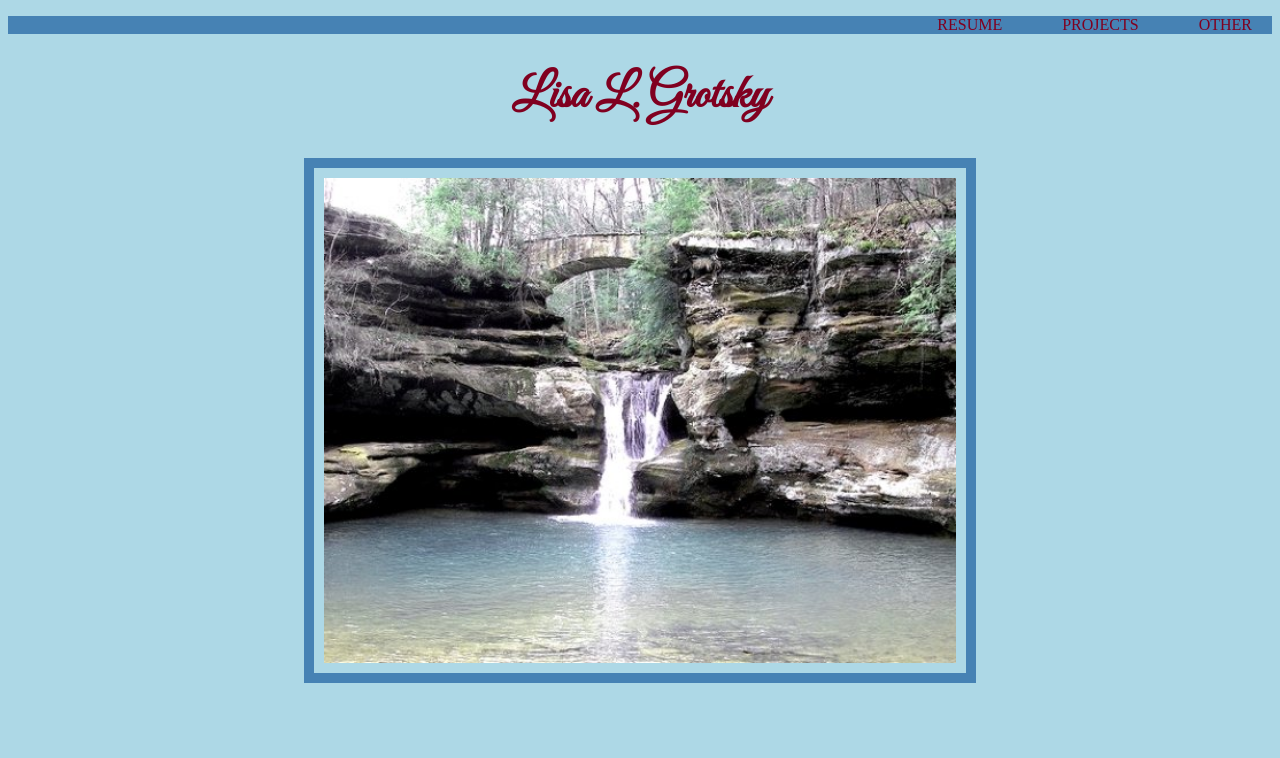
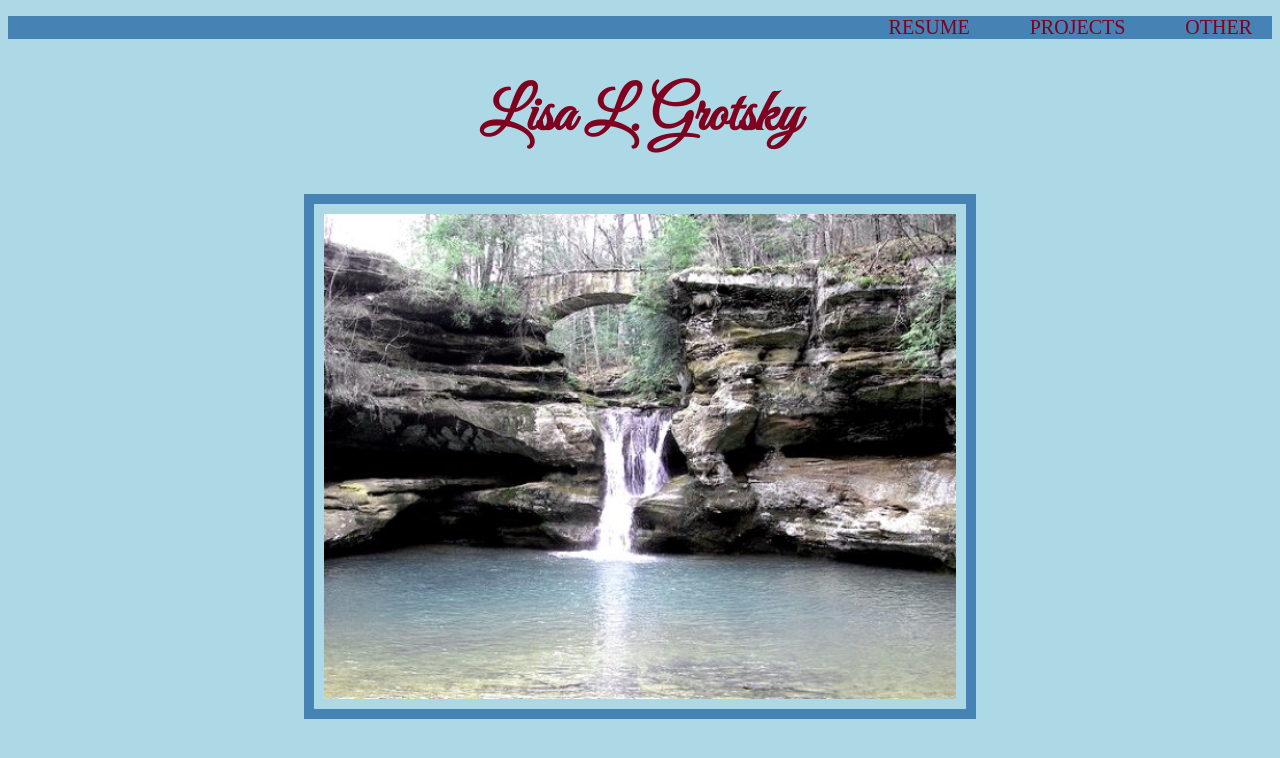
Before and after one commit to lgrotsky/lgrotsky.github.io, a plain HTML site: page index.html in a window 1280 px wide. Drawn offline with Linux system fonts and the light colour scheme.

Commit message:
Upsize nav bar

```diff
--- a/assets/stylesheets/css.css
+++ b/assets/stylesheets/css.css
@@ -9,7 +9,7 @@ burgundy -- #800020 */
 }
 
 .h1 {
-  font-size: 48px;
+  font-size: 60px;
   text-align: center;
   color: #800020;
   font-family: 'Great Vibes', cursive;
@@ -36,6 +36,7 @@ ul.navbar {
 }
 
 ul.navbar li a {
+  font-size: 20px;
   padding: 20px;
   text-decoration: none;
   color: #800020;
@@ -43,7 +44,8 @@ ul.navbar li a {
 }
 
 ul.navbar li a:hover {
-color: #B0C4DE;
+  font-size: 20px;
+  color: #B0C4DE;
 background-color: #800020;
 }
 
--- a/index.html
+++ b/index.html
@@ -9,6 +9,7 @@
   <body class="body-cover">
 
 
+
         <ul class="navbar">
           <li><a href="">Other</a></li>
           <li> <a href="">Projects</a></li>
@@ -16,15 +17,7 @@
         </ul>
 
 
-
         <h1 class="h1">Lisa L. Grotsky</h1>
-
-    <div class="container">
-
-
-
-
-    </div>
 <img class="omc" src="assets\images\omc.jpg" alt="Old Man's Cave">
 
   </body>
```
Lines whose indentation alone changed are shown as unchanged.
